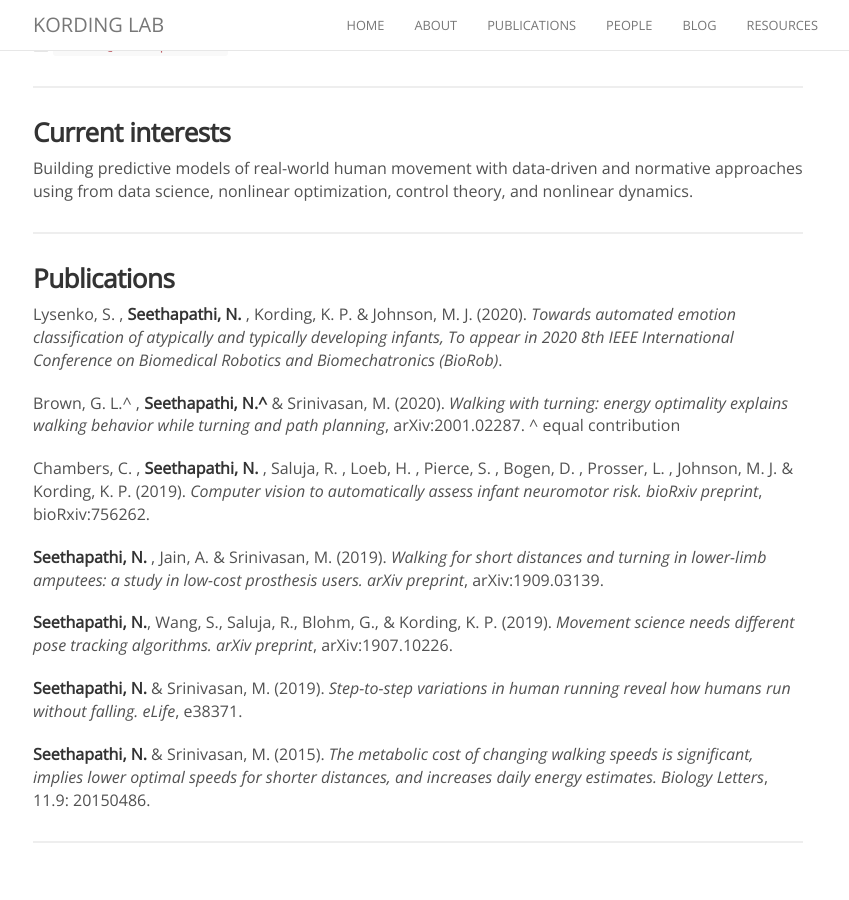
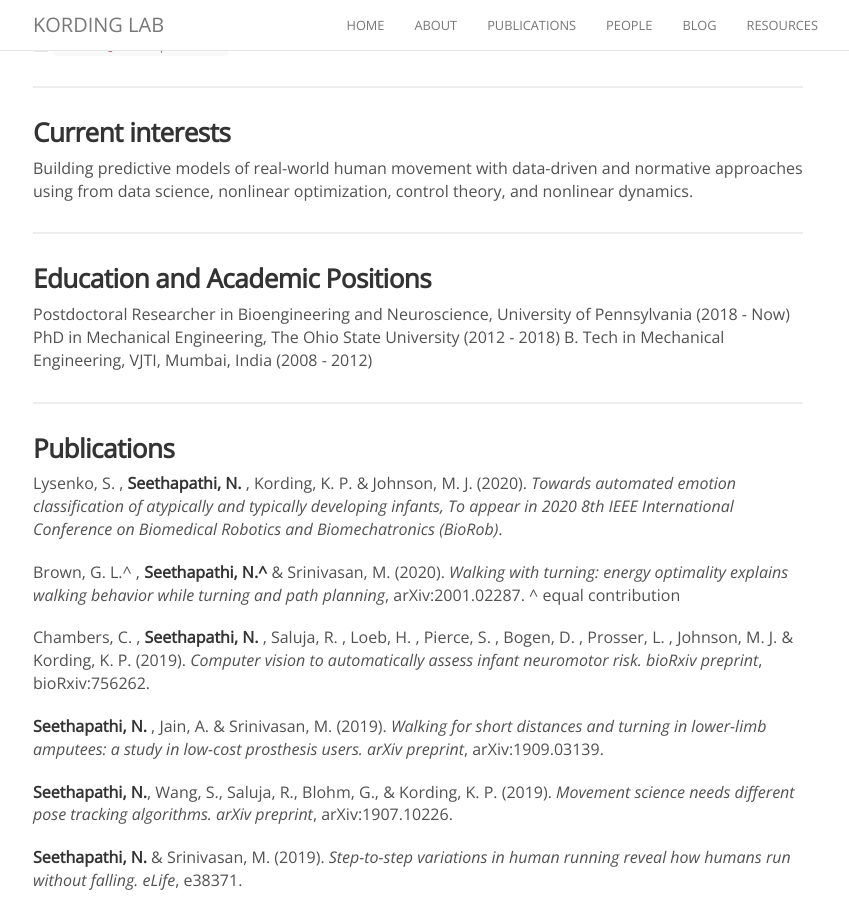
Before and after one commit to KordingLab/KordingLab.github.io, a Jekyll site: the page built from _people/nidhi_seethapathi.md, in a window 1280 px wide and 900 px high, scrolled down 365 px. Shown: the whole window, without its empty margins (222-1071 px from the left). Built offline with Jekyll 4.4.1, drawn with Linux system fonts in a browser that asks for light colours; nearby versions of some CDN libraries; comment, search, counter and statistics services are not loaded; before the commit the page ends 1238 px from its top, so only the background shows below that.

Commit message:
Update nidhi_seethapathi.md

```diff
--- a/_people/nidhi_seethapathi.md
+++ b/_people/nidhi_seethapathi.md
@@ -19,6 +19,14 @@ Building predictive models of real-world human movement with data-driven and nor
 
 <hr>
 
+### Education and Academic Positions
+
+Postdoctoral Researcher in Bioengineering and Neuroscience, University of Pennsylvania (2018 - Now)
+PhD in Mechanical Engineering, The Ohio State University (2012 - 2018)
+B. Tech in Mechanical Engineering, VJTI, Mumbai, India (2008 - 2012)
+
+<hr>
+
 ### Publications
 Lysenko, S. , **Seethapathi, N.** , Kording, K. P. & Johnson, M. J. (2020). _Towards automated emotion classification of atypically and typically developing infants, To appear in 2020 8th IEEE International Conference on Biomedical Robotics and Biomechatronics (BioRob)_.
 
```
